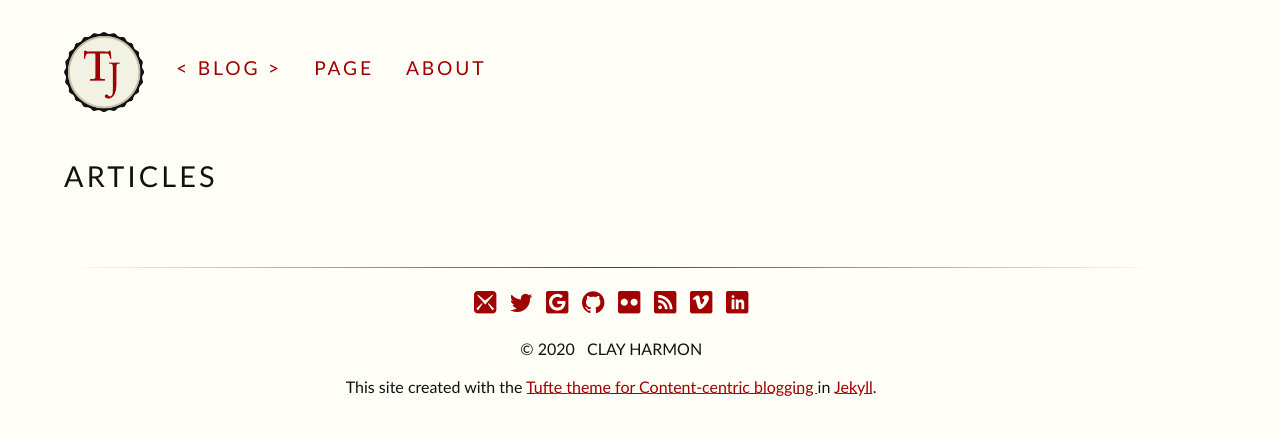
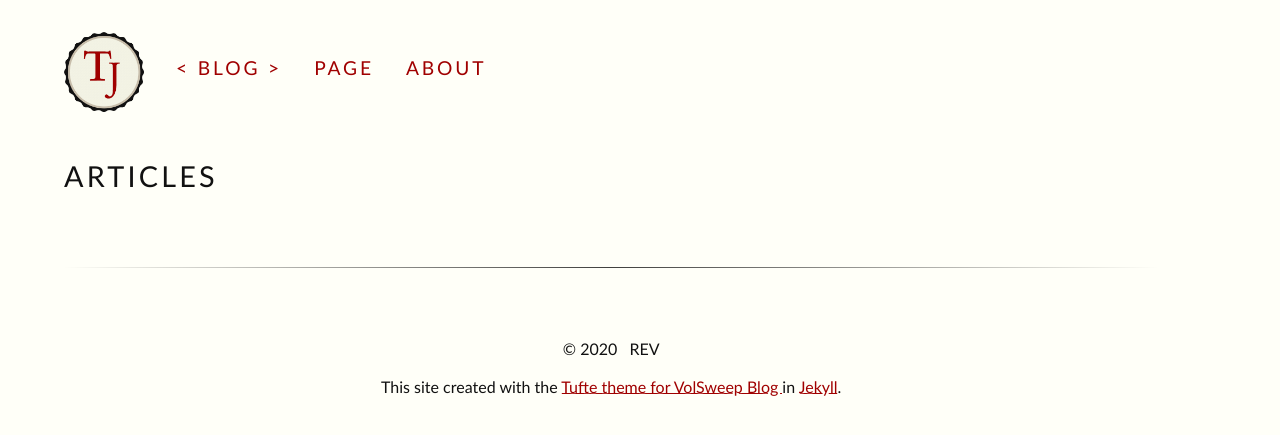
Before and after one commit to clayh53/tufte-jekyll, a Jekyll site: the page built from index.html, in a window 1280 px wide. Shown: the top 435 px of the page. Built offline with Jekyll 4.4.1, drawn with Linux system fonts in a browser that asks for light colours; some web fonts are replaced.

Commit message:
Update _config.yml

```diff
--- a/_config.yml
+++ b/_config.yml
@@ -1,9 +1,9 @@
-baseurl: /tufte-jekyll
-title: Tufte-Jekyll
-subtitle: Content-centric blogging
-author: clay harmon
+baseurl: /
+title: The Sweep
+subtitle: VolSweep Blog
+author: REV
 simple_search: http://google.com/search
-description: A Jekyll theme for content-rich sites
+description: Open-sourced data exploration
 name: tufte
 markdown: kramdown
 markdown_ext: "markdown,mkdown,mkdn,mkd,md"
```
